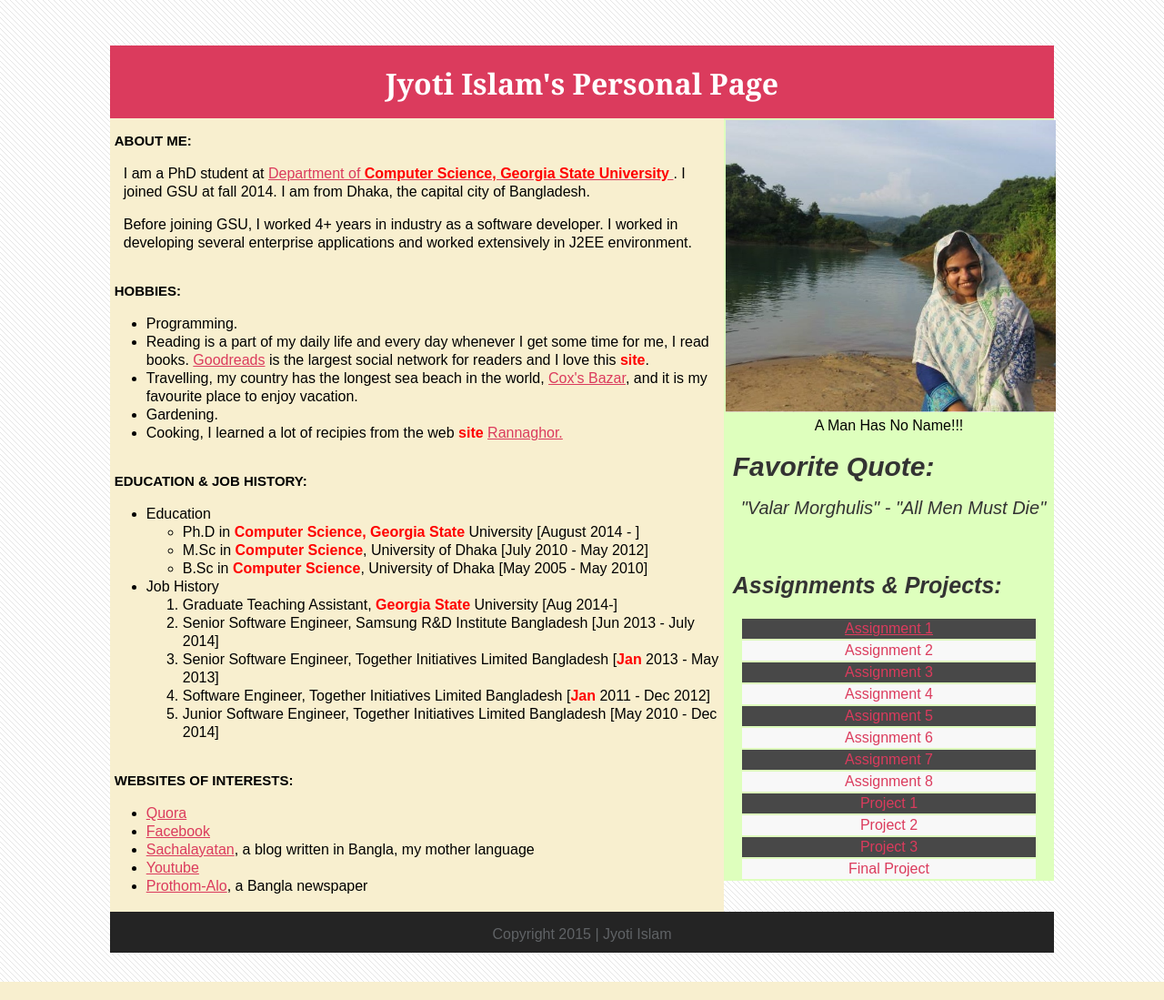
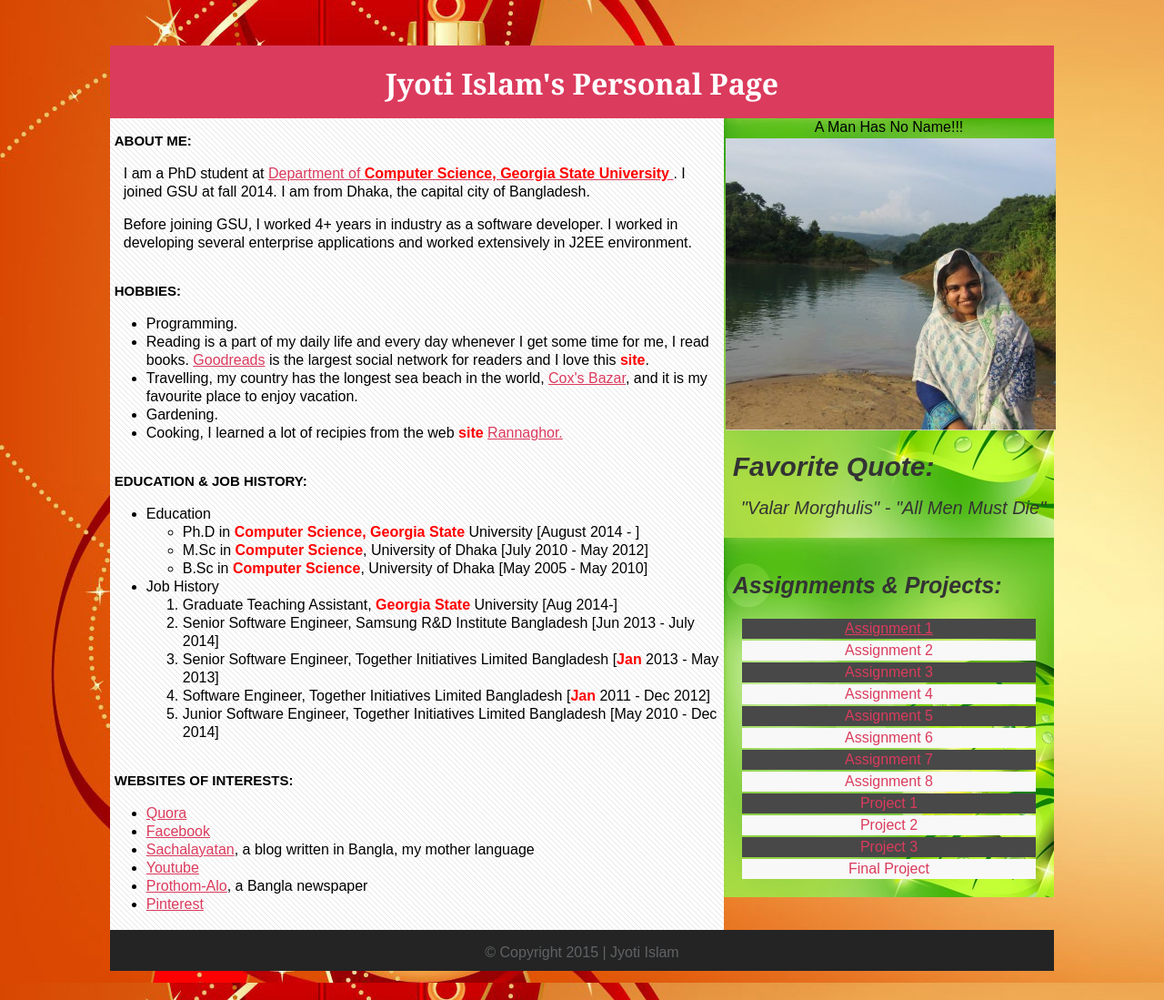
Before and after one commit to jislam/webprogramming, a PHP site: page / in a window 1280 px wide. Shown: the whole page at 91% size. Run offline with PHP 8.4, Linux system fonts and the light colour scheme.

Commit message:
final submission
all changes are final

```diff
--- a/public_html/index.html
+++ b/public_html/index.html
@@ -67,6 +67,7 @@
 							<li><a href="http://www.sachalayatan.com/"> Sachalayatan</a>, a blog written in Bangla, my mother language</li>
 							<li><a href="https://www.youtube.com/"> Youtube</a></li>
 							<li><a href="http://www.prothom-alo.com/"> Prothom-Alo</a>, a Bangla newspaper</li>
+							<li><a href="https://www.pinterest.com/"> Pinterest</a></li>
 
 				</ul>
 			</section>
@@ -74,9 +75,9 @@
 	</div>		<!-- leftbar div ends -->
 
 	<div id="rightbar"><!-- rightbar div starts -->
-		<img alt="jyoti" src="./jyoti.jpg"/>
 
 		<section>A Man Has No Name!!!
+			<img alt="jyoti" src="./jyoti.jpg"/>
 
 			<div class="favoritequote">
 				<h2>Favorite Quote:</h2> "Valar Morghulis" - "All Men Must Die"
@@ -129,9 +130,8 @@
 	</div>		<!-- rightbar div ends -->
 
 
-
 	<div id="footer"> <!-- footer div starts -->
-		<p>Copyright 2015 | Jyoti Islam </p>
+		<p>&copy; Copyright 2015 | Jyoti Islam </p>
 	</div> <!-- footer div ends -->
 	</td></tr>
 	</table>
--- a/public_html/style.css
+++ b/public_html/style.css
@@ -3,7 +3,7 @@ body{
 	font-family: Arial, Georgia, sans-serif;
 	font-size: 12pt;
 	line-height: 1.25em;
-	background-image: url('./bg.png');
+	background-image: url('./bgn.jpg');
 	margin-left: 2%;
 	margin-right: 2%;
 	margin-top: 2%;
@@ -47,6 +47,7 @@ span{
 
 #leftbar{
 	background-color: #F8EFCF;
+	background-image: url('./bg.png');
 	width:65%;
 	height: 100%;
 	float: left;
@@ -75,7 +76,7 @@ span{
 	clear: right;
 	width:35%;
 	float: right;
-	background-color: #DEFFBD;
+	background-image: url('./rightbg.jpg');
 }
 
 #rightbar section{
@@ -119,6 +120,7 @@ span{
 	color:#db3b5d;
 	width:90%;
 	text-align: center;
+	padding-bottom:18px;
 }
 
 #rightbar  table.zebrastrip tr:nth-of-type(odd) {
```
Also changed, not shown: public_html/bgn.jpg (added), public_html/rightbg.jpg (added).
